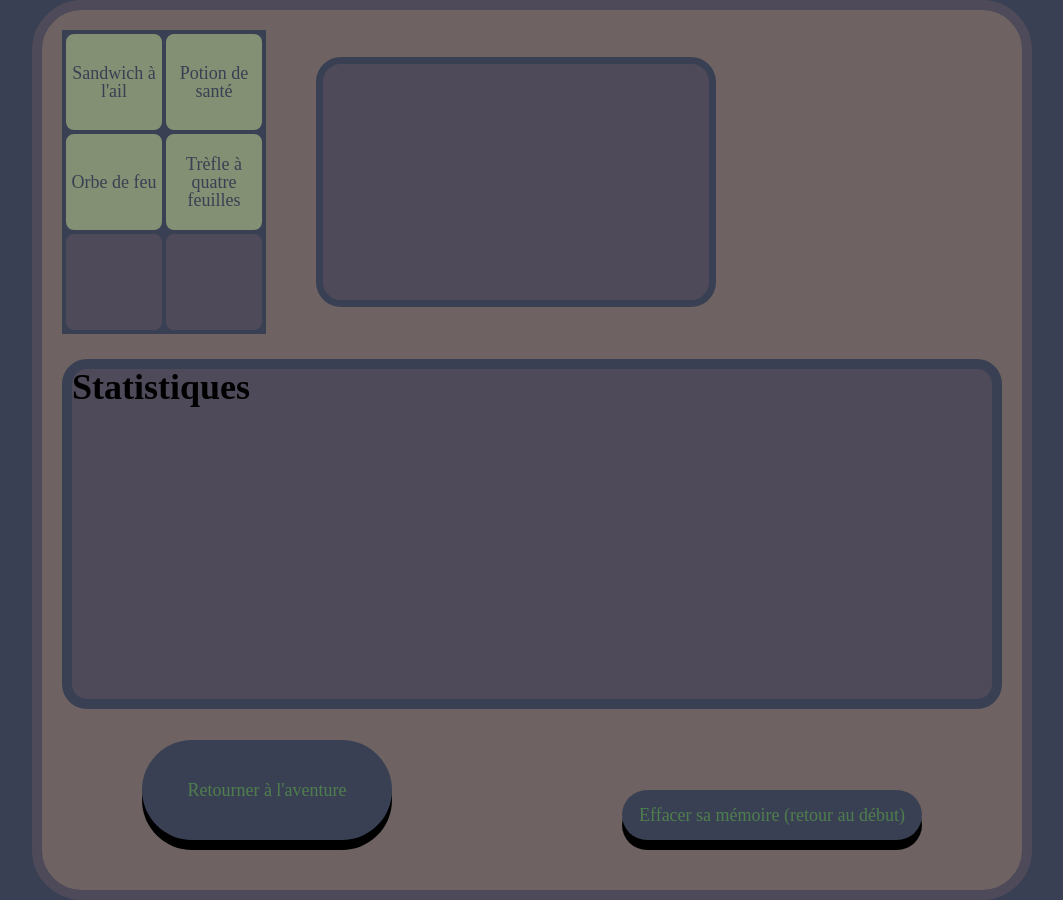
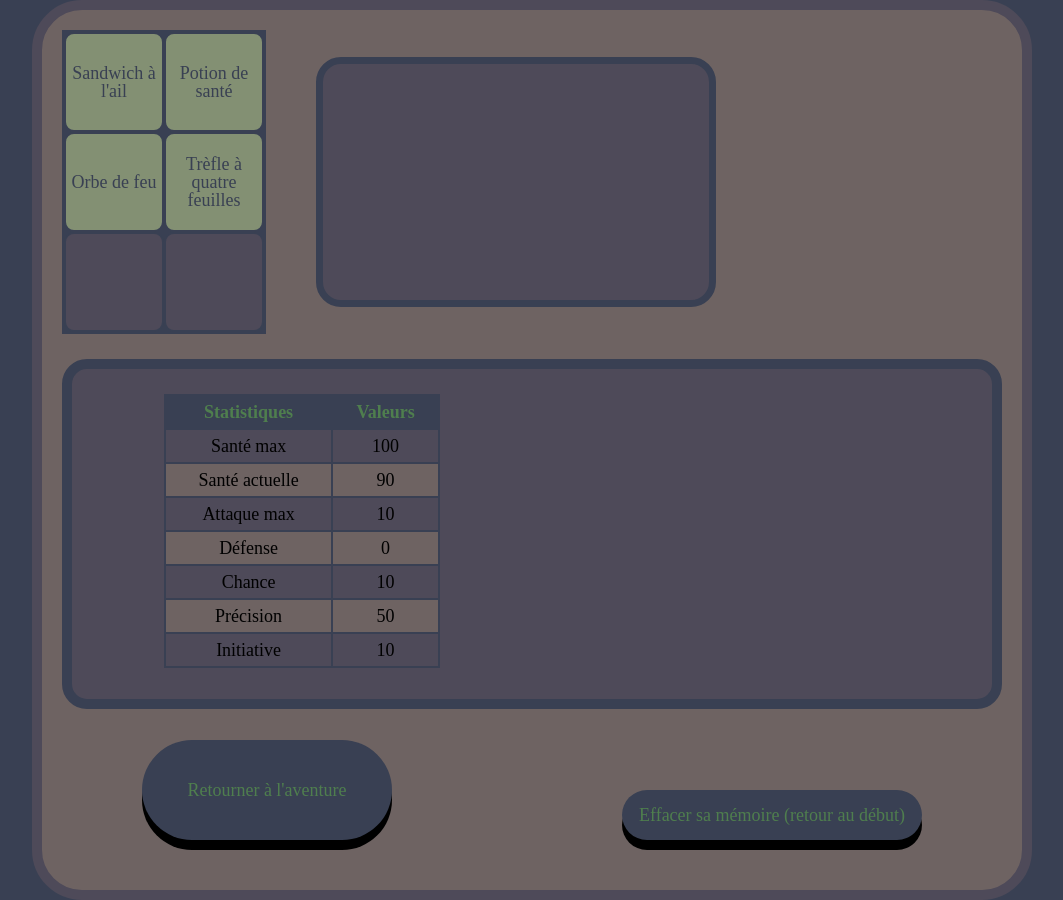
Before and after one commit to GoutteDooo/aventure, a React (Vite) app in the folder aventure-react/: page /status in a window 1280 px wide. Shown: the whole page, without its empty margins (108-1171 px from the left). Built offline with nearby package versions, Linux system fonts and the light colour scheme; a web font is replaced by a local one; what @midudev/tailwind-animations would draw is missing.

Commit message:
chore: ajout tableau stats and travail sur valeurs dynamiques lors de use items

```diff
--- a/aventure-react/src/components/Inventaire.jsx
+++ b/aventure-react/src/components/Inventaire.jsx
@@ -68,6 +68,7 @@ const Inventaire = () => {
                 console.log("non");
             }
             break;
+
         case "stats:chance":
             if (playerStats.stats.chance < 1) {
                 setPlayerStats((prevStats) => ({
--- a/aventure-react/src/components/Stats.jsx
+++ b/aventure-react/src/components/Stats.jsx
@@ -1,10 +1,72 @@
-import React from 'react';
+import React, { useEffect, useState } from 'react';
 
 const Stats = () => {
+    const [playerStats, setPlayerStats] = useState(() => {
+        const savedPlayerData = localStorage.getItem("playerData");
+        return savedPlayerData ? JSON.parse(savedPlayerData) : {
+            name: "John Doe",
+            stats: {
+                maxHealth:100,
+                health: 90,
+                attack: 10,
+                defense: 0,
+                chance: 0.1,
+                accuracy: 0.5,
+                initiative: 10,
+            },
+            equipment: {
+                hat: "Chapeau de paille",
+                outfit: "Tenue de paysan",
+                weapon: "Bâton en bois",
+            },
+            inventory: ["Sandwich à l'ail", "Potion de santé", "Orbe de feu", "Trèfle à quatre feuilles", "", ""],
+            }
+        });
+
+    const convertKey = (key) => {
+        const translations = {
+            maxHealth: "Santé max",
+            health: "Santé actuelle",
+            attack: "Attaque max",
+            defense: "Défense",
+            chance: "Chance",
+            accuracy: "Précision",
+            initiative: "Initiative",
+        };
+        return translations[key] || key;
+    };
+
+    const convertStat = (key, stat) => {
+        if (["chance", "accuracy"].includes(key)) {
+            return stat * 100;
+        }
+        return stat;
+    };
+
+    useEffect(() => {
+        localStorage.setItem("playerData", JSON.stringify(playerStats));
+    }, [playerStats]);
+
     return (
         <div className='stats'>
             <div className="stats__container">
-                <h1>Statistiques</h1>
+            <table>
+                <thead>
+                    <tr>
+                        <th>Statistiques</th>
+                        <th>Valeurs</th>
+                    </tr>
+                </thead>
+                <tbody>
+                    {playerStats && Object.entries(playerStats.stats).map(([key,value], index) => (
+                        <tr key={index}>
+                            <td>{convertKey(key)}</td>
+                            <td>{convertStat(key, value)}</td>
+                        </tr>
+                        )
+                    )}
+                    </tbody>
+                </table>
             </div>
             <div className="stats__equipment"></div>
         </div>
--- a/aventure-react/src/styles/components/_stats.scss
+++ b/aventure-react/src/styles/components/_stats.scss
@@ -7,8 +7,34 @@
     height: 350px;
     background: $dark2;
     &__container {
+        display: flex;
+        flex-direction: column;
+        align-items: center;
         width: 50%;
         height: 100%;
+        margin: 15px auto;
+        table {
+            width: 60%;
+            border-collapse: collapse;
+            margin-top: 10px;
+            th,td {
+                border: 2px solid $dark3;
+                padding: 7px;
+                text-align: center;
+            }
+            th {
+                font-weight: bold;
+                color: $light1;
+                background-color: $dark3;
+            }
+            td {
+                color: black;
+            }
+            tr:nth-child(even) {
+                background: $dark1;
+            }
+        }
+
     }
     &__equipment {
         width: 50%;
--- a/aventure-react/src/styles/main.css
+++ b/aventure-react/src/styles/main.css
@@ -680,8 +680,40 @@ button:active {
   background: #4e4a59;
 }
 .stats__container {
+  display: -webkit-box;
+  display: -ms-flexbox;
+  display: flex;
+  -webkit-box-orient: vertical;
+  -webkit-box-direction: normal;
+      -ms-flex-direction: column;
+          flex-direction: column;
+  -webkit-box-align: center;
+      -ms-flex-align: center;
+          align-items: center;
   width: 50%;
   height: 100%;
+  margin: 15px auto;
+}
+.stats__container table {
+  width: 60%;
+  border-collapse: collapse;
+  margin-top: 10px;
+}
+.stats__container table th, .stats__container table td {
+  border: 2px solid #394053;
+  padding: 7px;
+  text-align: center;
+}
+.stats__container table th {
+  font-weight: bold;
+  color: #4f7e4e;
+  background-color: #394053;
+}
+.stats__container table td {
+  color: black;
+}
+.stats__container table tr:nth-child(even) {
+  background: #6E6362;
 }
 .stats__equipment {
   width: 50%;
```
Also changed, not shown: 1 other file (tests, documents, lock files or other folders).
